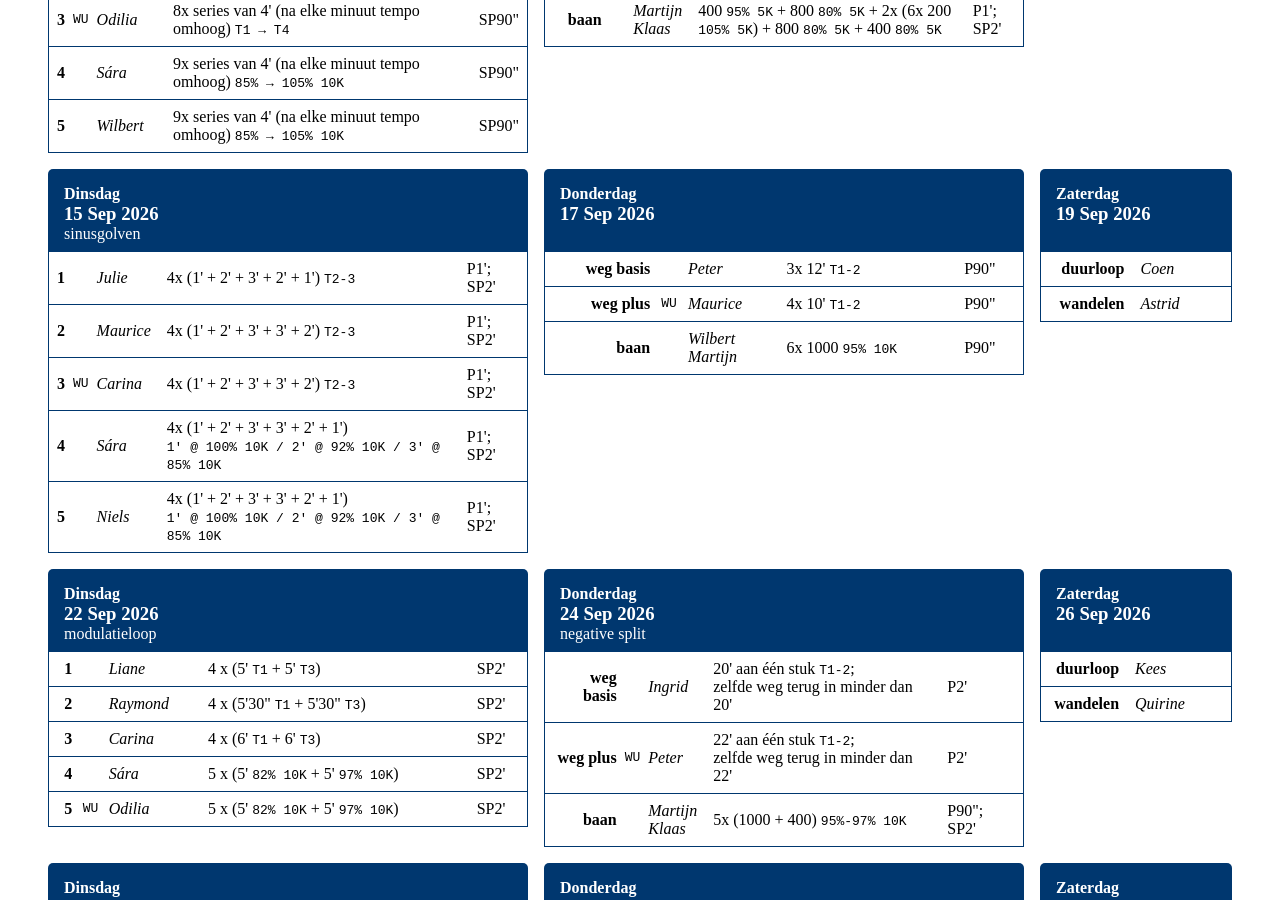
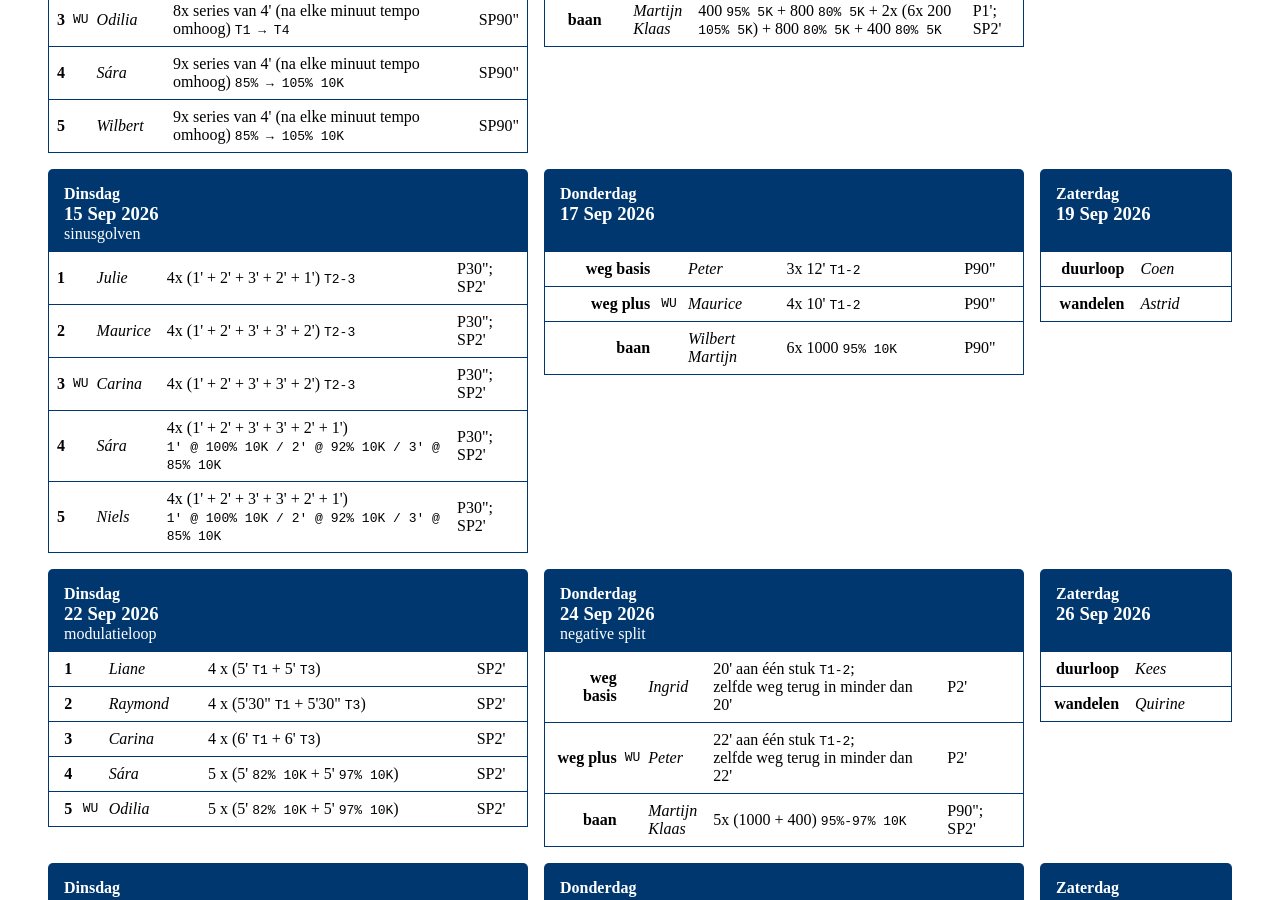
Before and after one commit to sarajuhosova/av40-schedule, a Jekyll site: the page built from _posts/2026-06-30-q3.md, in a window 1280 px wide and 900 px high, scrolled down 3403 px. Built offline with Jekyll 4.4.1, drawn with Linux system fonts in a browser that asks for light colours.

Commit message:
Update q3.yaml

```diff
--- a/_data/schedule/2026/q3.yaml
+++ b/_data/schedule/2026/q3.yaml
@@ -606,32 +606,32 @@
       trainer: ["Julie"]
       training:
         core: "4x (1' + 2' + 3' + 2' + 1') <tt>T2-3</tt>"
-        break: "P1'; SP2'"
+        break: "P30\"; SP2'"
     - group: "2"
       trainer: ["Maurice"]
       training:
         core: "4x (1' + 2' + 3' + 3' + 2') <tt>T2-3</tt>"
-        break: "P1'; SP2'"
+        break: "P30\"; SP2'"
     - group: "3"
       trainer: ["Carina"]
       warmup: true
       training:
         core: "4x (1' + 2' + 3' + 3' + 2') <tt>T2-3</tt>"
-        break: "P1'; SP2'"
+        break: "P30\"; SP2'"
     - group: "4"
       trainer: ["Sára"]
       training:
         core: |
           4x (1' + 2' + 3' + 3' + 2' + 1') <br>
           <tt>1' @ 100% 10K / 2' @ 92% 10K / 3' @ 85% 10K</tt>
-        break: "P1'; SP2'"
+        break: "P30\"; SP2'"
     - group: "5"
       trainer: ["Niels"]
       training:
         core: |
           4x (1' + 2' + 3' + 3' + 2' + 1') <br>
           <tt>1' @ 100% 10K / 2' @ 92% 10K / 3' @ 85% 10K</tt>
-        break: "P1'; SP2'"
+        break: "P30\"; SP2'"
 - date: "2026-09-17"
   day: "Donderdag"
   trainings:
```
